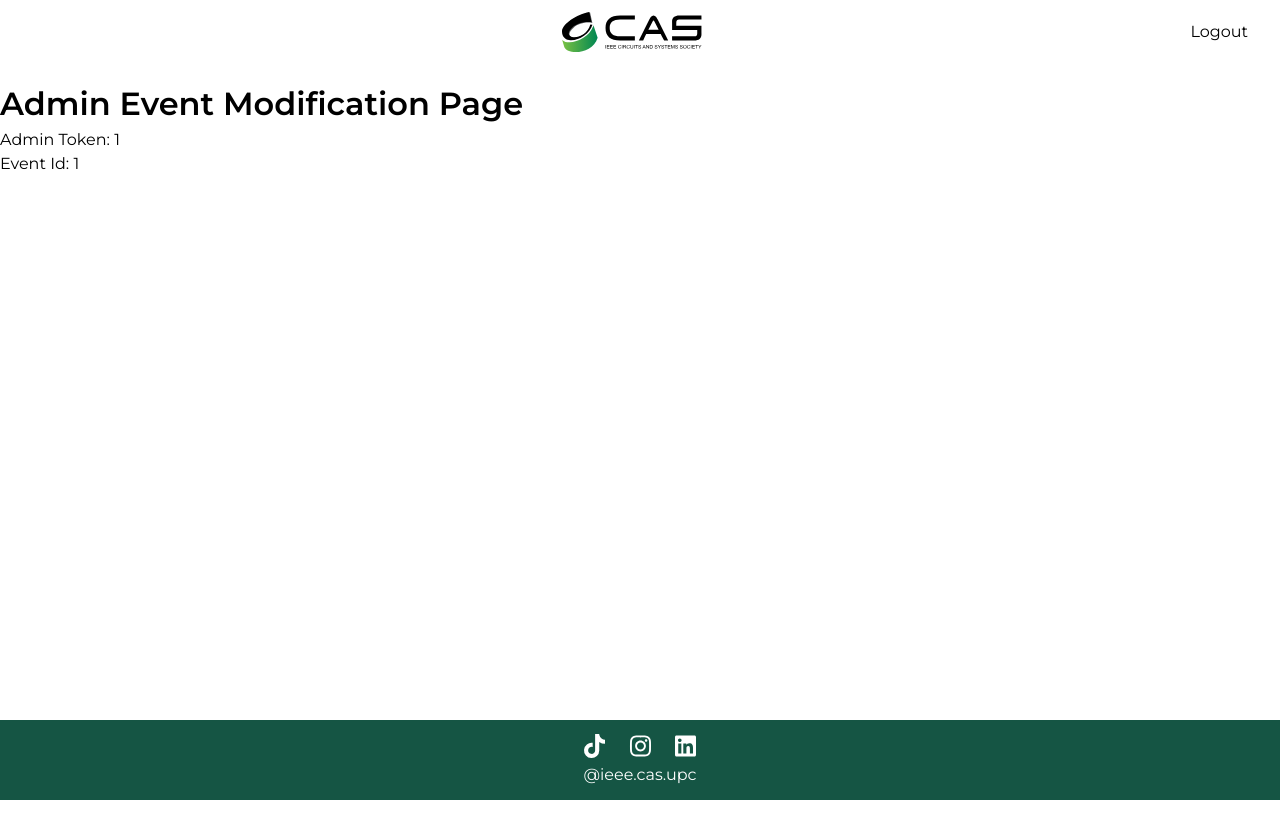
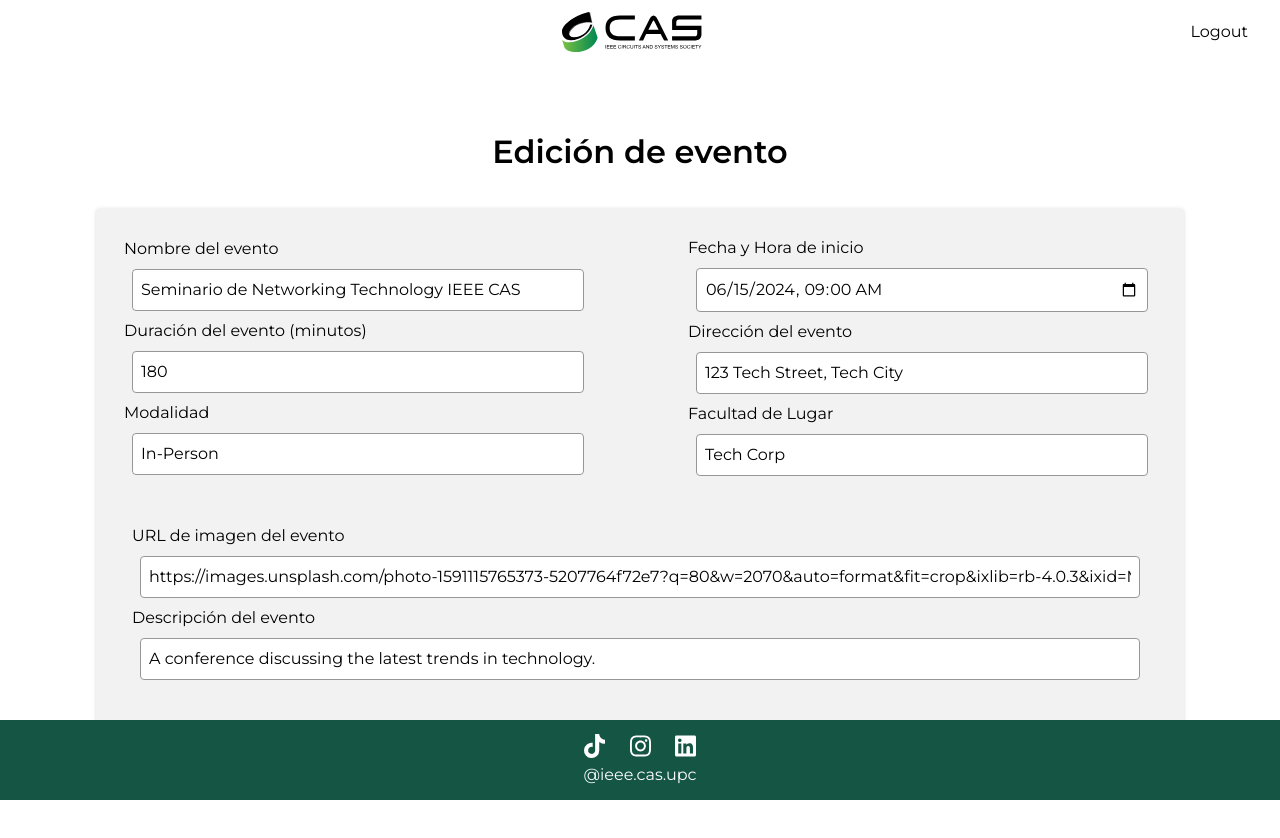
Before and after one commit to IEEE-CAS-UPC-Grupo2/forms-platform-frontend, a Next.js app: page /1/panel/1 in a window 1280 px wide. Shown: the top 838 px of the page. Built offline with nearby package versions, Linux system fonts and the light colour scheme.

Commit message:
Update page.tsx

```diff
--- a/app/[admin_token]/panel/[event_id]/page.tsx
+++ b/app/[admin_token]/panel/[event_id]/page.tsx
@@ -1,13 +1,140 @@
+"use client";
+
+import { CustomButton } from "@/app/components/CustomButton";
+import { useRouter } from "next/navigation";
+import { Formik, Field, Form, ErrorMessage } from "formik";
+import * as Yup from "yup";
+
 export default function Page({
   params,
 }: {
   params: { admin_token: string; event_id: string };
 }) {
+
+  const router = useRouter();
+  //falta un get a partir del id del evento para obtener los datos.
+  const event = {
+    "id": "5cf87d4a-2cb4-4a13-a95d-67a132b7d7a1",
+    "ID_Event": 1,
+    "ID_Administrator": 101,
+    "EventTitle": "Seminario de Networking Technology IEEE CAS",
+    "EventDescription": "A conference discussing the latest trends in technology.",
+    "ImageUrl": "https://images.unsplash.com/photo-1591115765373-5207764f72e7?q=80&w=2070&auto=format&fit=crop&ixlib=rb-4.0.3&ixid=M3wxMjA3fDB8MHxwaG90by1wYWdlfHx8fGVufDB8fHx8fA%3D%3D",
+    "Modality": "In-Person",
+    "InstitutionInCharge": "Tech Corp",
+    "Vacancy": 150,
+    "Address": "123 Tech Street, Tech City",
+    "Speaker": "John Doe",
+    "EventDateAndTime": "2024-06-15 09:00",
+    "EventDuration": 180
+  };
+
+  const validationSchema = Yup.object({
+    EventTitle: Yup.string().required("Required"),
+    EventDuration: Yup.number().required("Required").positive("Must be positive").integer("Must be an integer"),
+    Modality: Yup.string().required("Required"),
+    EventDateAndTime: Yup.date().required("Required"),
+    Address: Yup.string().required("Required"),
+    InstitutionInCharge: Yup.string().required("Required"),
+    ImageUrl: Yup.string().url("Must be a valid URL").required("Required"),
+    EventDescription: Yup.string().required("Required"),
+  });
+
   return (
-    <main className="mt-20">
-      <h1>Admin Event Modification Page</h1>
-      <div>Admin Token: {params.admin_token}</div>
-      <div>Event Id: {params.event_id}</div>
+    <main className="mt-20" >
+
+      <div className="my-32">
+        <div className="flex flex-col justify-center items-center my-8">
+          <h1>Edición de evento</h1>
+        </div>
+
+        <div className="bg-cas-gray-light
+        sm:p-5 flex flex-col justify-center
+        items-center rounded shadow-cas-gray-light
+        drop-shadow mx-24 mb-20" style={{ overflow: 'hidden' }} >
+
+          <Formik initialValues={{
+            EventTitle: event.EventTitle,
+            EventDuration: event.EventDuration,
+            Modality: event.Modality,
+            EventDateAndTime: event.EventDateAndTime,
+            Address: event.Address,
+            InstitutionInCharge: event.InstitutionInCharge,
+            ImageUrl: event.ImageUrl,
+            EventDescription: event.EventDescription,
+            }}
+            validationSchema={validationSchema}
+            onSubmit={(values) => {
+              console.log(values);
+              // logica del envio, conección con backend
+              router.push(`/admin/panel`);
+            }}
+          >
+            {({ isSubmitting, values }) => (
+              <Form className="w-full">
+                <div className="flex flex-col sm:flex-row justify-center items-center w-full mb-4 space-y-4 sm:space-y-0 sm:space-x-20">
+                  <div className="flex flex-col bg-white p-2 rounded w-full">
+                    <label>Nombre del evento</label>
+                    <Field type="text" name="EventTitle" placeholder={values.EventTitle}
+                      className="bg-cas-white p-2 m-2 border-cas-gray-mid border-[0.5px] rounded"
+                    />
+                    <label>Duración del evento (minutos)</label>
+                    <Field type="number" name="EventDuration" placeholder={values.EventDuration}
+                      className="bg-cas-white p-2 m-2 border-cas-gray-mid border-[0.5px] rounded"
+                    />
+                    <label>Modalidad</label>
+                    <Field type="text" name="Modality" placeholder={values.Modality}
+                      className="bg-cas-white p-2 m-2 border-cas-gray-mid border-[0.5px] rounded"
+                    />
+                  </div>
+
+                  <div className="flex flex-col bg-white p-2 rounded w-full m-4">
+                    <label>Fecha y Hora de inicio</label>
+                    <Field type="datetime-local" name="EventDateAndTime" placeholder={values.EventDateAndTime}
+                      className="bg-cas-white p-2 m-2 border-cas-gray-mid border-[0.5px] rounded"
+                    />
+                    <ErrorMessage name="EventDateAndTime" component="div" className="text-red-500 text-sm" />
+
+                    <label>Dirección del evento</label>
+                    <Field type="text" name="Address" placeholder={values.Address}
+                      className="bg-cas-white p-2 m-2 border-cas-gray-mid border-[0.5px] rounded"
+                    />
+                    <ErrorMessage name="Address" component="div" className="text-red-500 text-sm" />
+
+                    <label>Facultad de Lugar</label>
+                    <Field type="text" name="InstitutionInCharge" placeholder={values.InstitutionInCharge}
+                      className="bg-cas-white p-2 m-2 border-cas-gray-mid border-[0.5px] rounded"
+                    />
+                    <ErrorMessage name="InstitutionInCharge" component="div" className="text-red-500 text-sm" />
+                  </div>
+                </div>
+
+                <div className="flex flex-col p-4 rounded mt-4 w-full">
+                  <label>URL de imagen del evento</label>
+                  <Field type="text" name="ImageUrl" placeholder={values.ImageUrl}
+                    className="bg-cas-white p-2 m-2 border-cas-gray-mid border-[0.5px] rounded break-all"
+                  />
+                  <ErrorMessage name="ImageUrl" component="div" className="text-red-500 text-sm" />
+
+                  <label>Descripción del evento</label>
+                  <Field type="text" name="EventDescription" placeholder={values.EventDescription}
+                    className="bg-cas-white p-2 m-2 border-cas-gray-mid border-[0.5px] rounded break-all"
+                  />
+                  <ErrorMessage name="EventDescription" component="div" className="text-red-500 text-sm" />
+                </div>
+
+                <div className="flex justify-center mt-6">
+                  <CustomButton type="submit" disabled={isSubmitting}>
+                    Guardar Cambios
+                  </CustomButton>
+                </div>
+              </Form>
+            )}
+          </Formik>
+
+        </div>
+      </div>
+
     </main>
   );
 }
```
